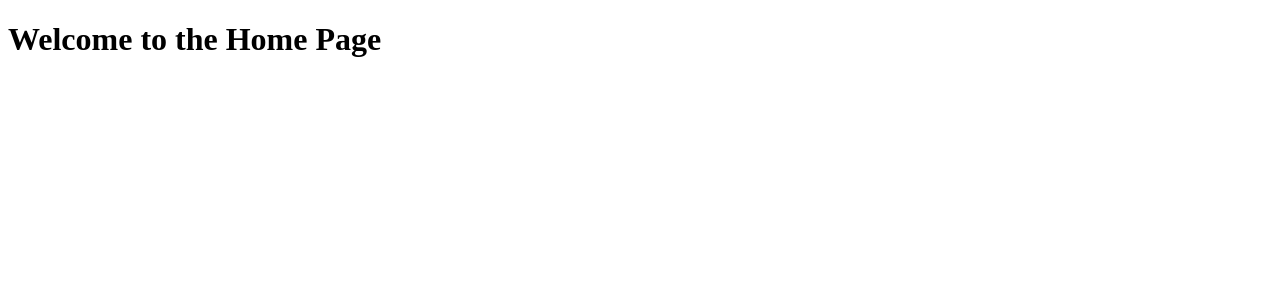
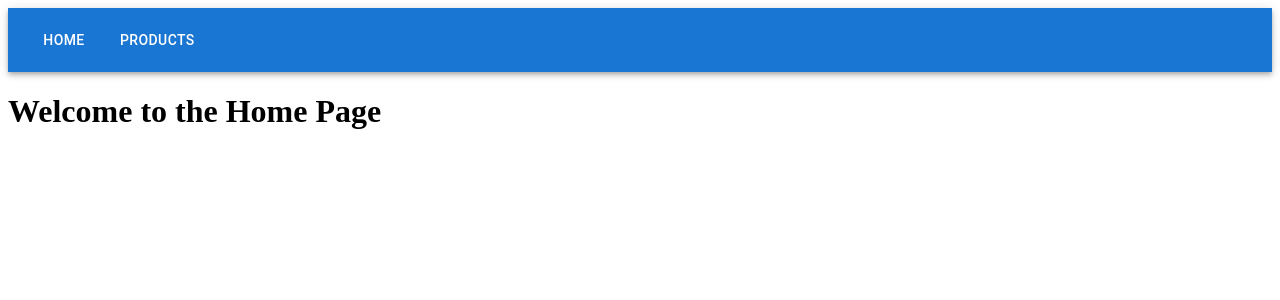
Before and after one commit to Morritz/droplabs-products, a React (Vite) app: page / in a window 1280 px wide. Shown: the top 300 px of the page. Built offline with nearby package versions, Linux system fonts and the light colour scheme.

Commit message:
add AppBar component for navigation

```diff
--- a/src/App.tsx
+++ b/src/App.tsx
@@ -2,10 +2,12 @@ import { BrowserRouter, Route, Routes } from "react-router"
 import HomePage from "./pages/HomePage"
 import ProductsPage from "./pages/ProductsPage"
 import NotFoundPage from "./pages/NotFoundPage"
+import AppBar from "./components/AppBar"
 
 function App() {
   return (
     <BrowserRouter>
+      <AppBar />
       <Routes>
         <Route path="/" element={<HomePage />} />
         <Route path="/products" element={<ProductsPage />} />
--- /dev/null
+++ b/src/components/AppBar.tsx
@@ -0,0 +1,28 @@
+import { AppBar as AppBarMUI, Toolbar, Button, Box } from '@mui/material';
+import { Link as RouterLink } from 'react-router';
+
+export default function AppBar() {
+    return (
+        <AppBarMUI position="static">
+            <Toolbar>
+                <Box sx={{ flexGrow: 1 }}>
+                    <Button
+                        color="inherit"
+                        component={RouterLink}
+                        to="/"
+                        sx={{ mr: 2 }}
+                    >
+                        Home
+                    </Button>
+                    <Button
+                        color="inherit"
+                        component={RouterLink}
+                        to="/products"
+                    >
+                        Products
+                    </Button>
+                </Box>
+            </Toolbar>
+        </AppBarMUI>
+    );
+}
```
